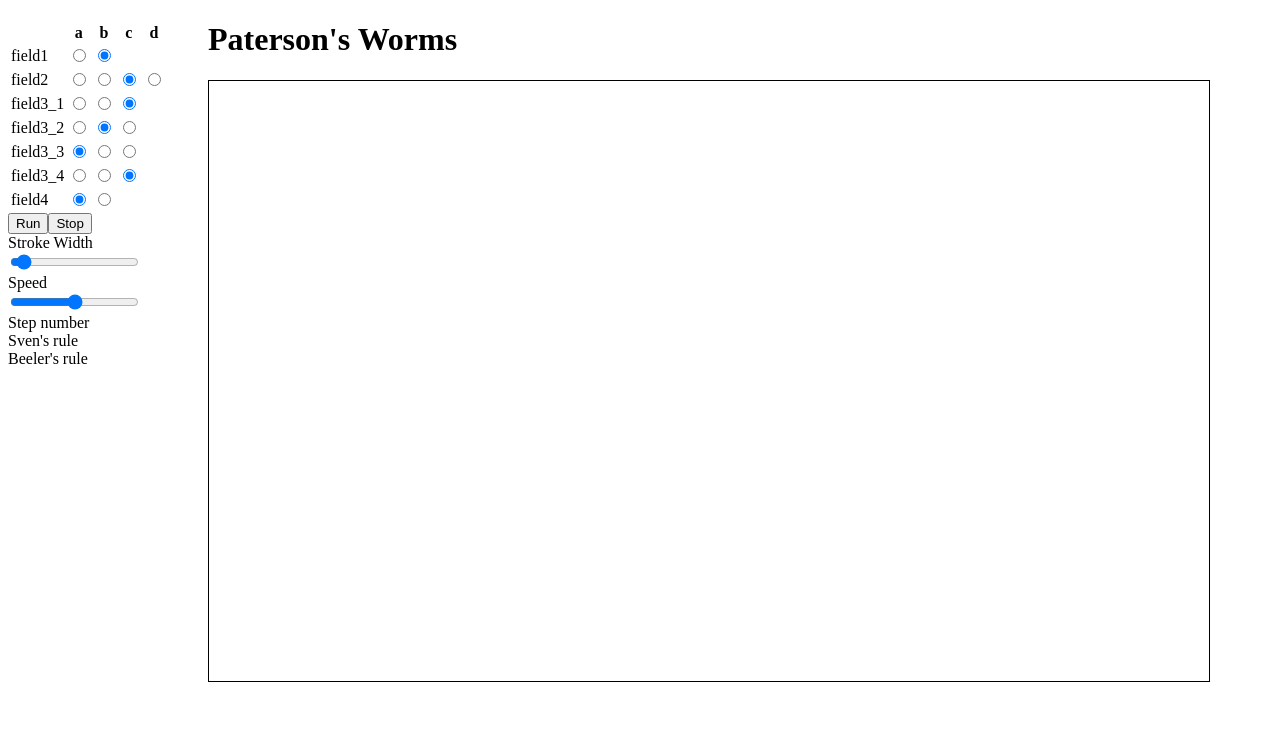
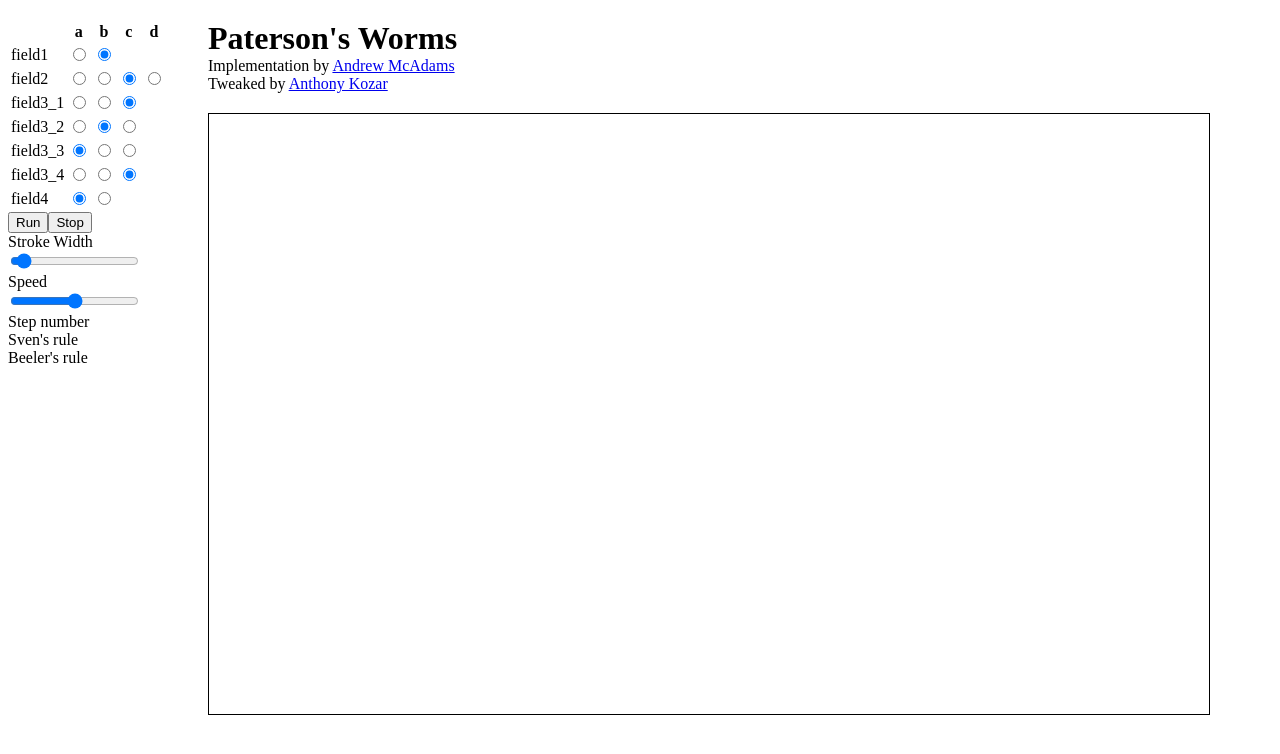
Before and after one commit to anthonykozar/PatersonWorms, a plain HTML site: page index.html in a window 1280 px wide. Drawn offline with Linux system fonts and the light colour scheme; a script that the page names is missing.

Commit message:
Add credits below <h1>.

```diff
--- a/index.html
+++ b/index.html
@@ -8,6 +8,8 @@
 <div id="control-panel"></div>
 <div id="main">
   <h1>Paterson's Worms</h1>
+  <p class="credits">Implementation by <a href="https://github.com/andmcadams/PatersonWorms">Andrew McAdams</a></p>
+  <p class="credits">Tweaked by <a href="https://github.com/anthonykozar/PatersonWorms">Anthony Kozar</a></p>
   <svg id="worms-sim"></svg>
 </div>
 
--- a/worms.css
+++ b/worms.css
@@ -9,6 +9,7 @@
 
 svg#worms-sim {
   border: 1px solid black;
+  margin: 20px 0px 0px 0px;
   width: 1000px;
   height: 600px;
 }
@@ -17,8 +18,16 @@ html, body {
   height: 100%;
 }
 
+h1 {
+  margin: 20px 0px 0px 0px;
+}
+
 label {
   margin-right: 20px;
+}
+
+p.credits {
+  margin: 0px 0px 0px 0px;
 }
 
 /* mobile styles */
```
